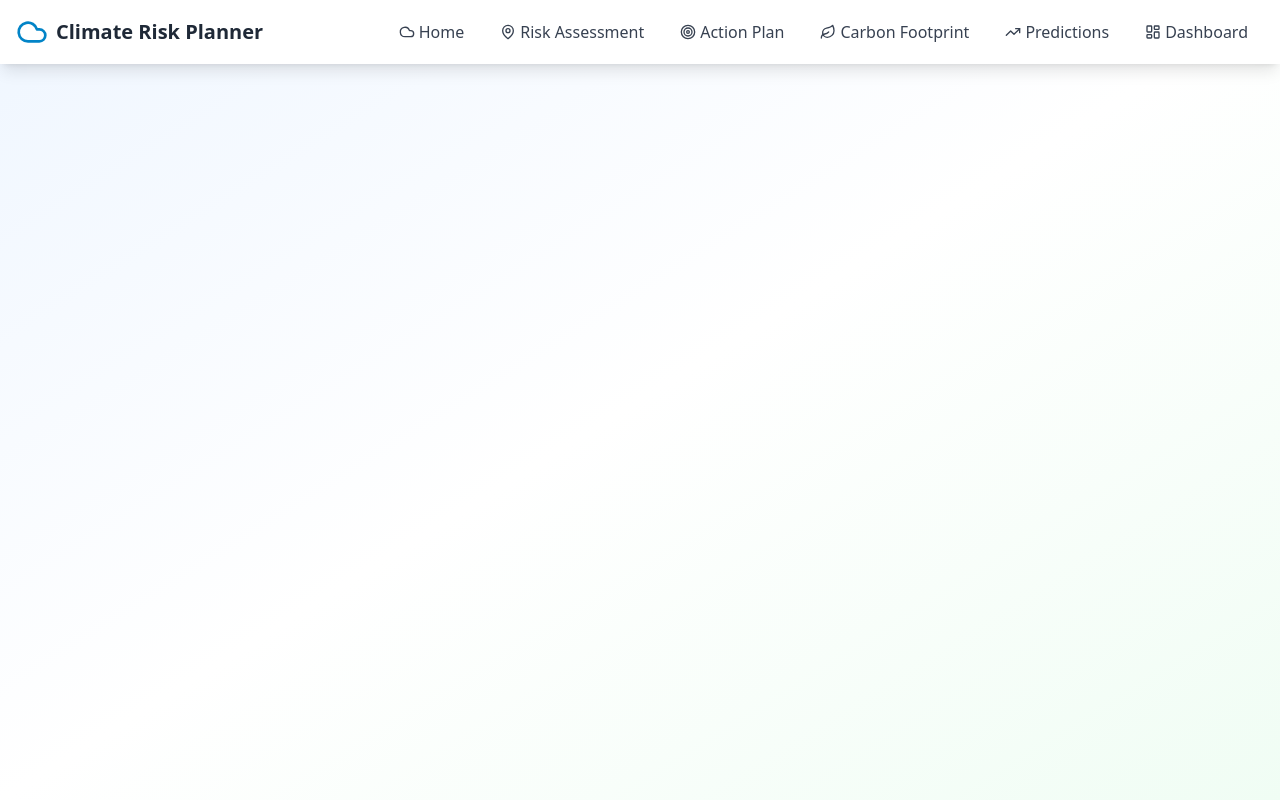
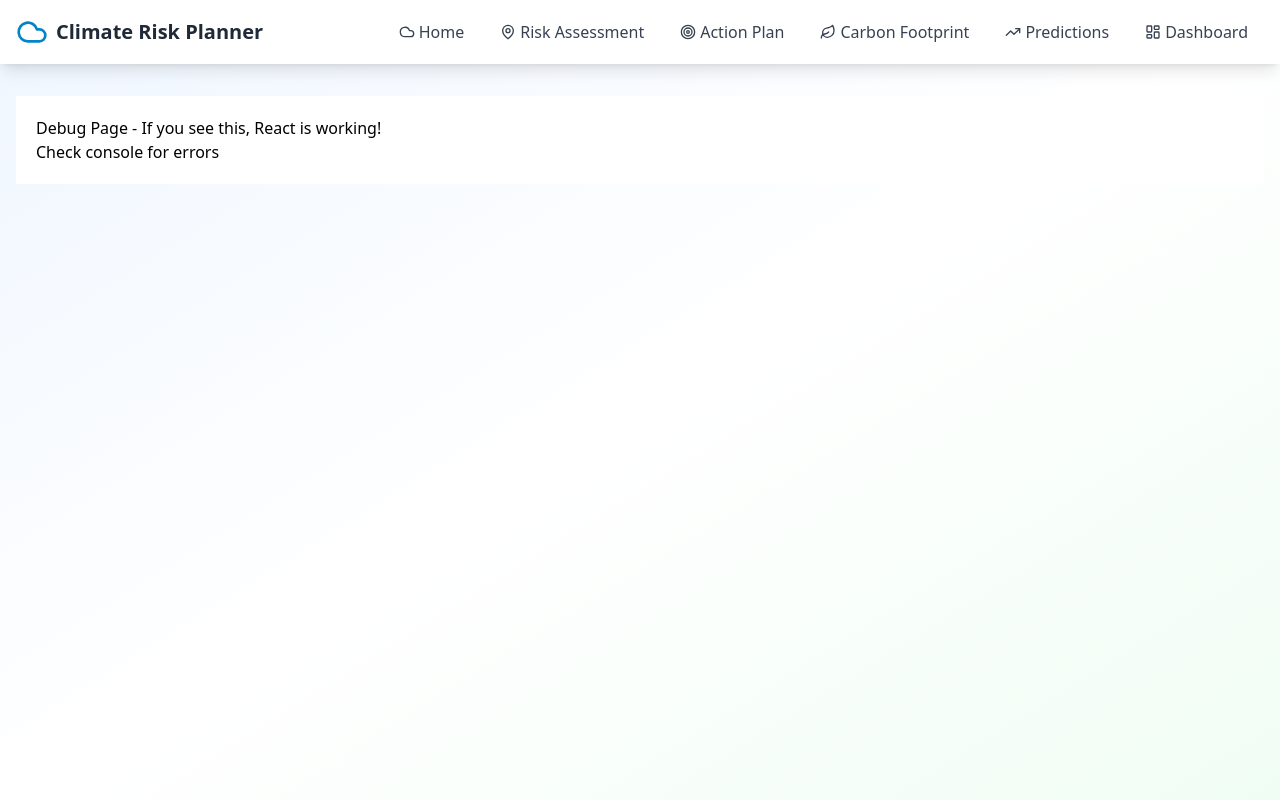
Before and after one commit to AA-maker-dev/Climate-Risk-and-Action-Planner, a React (Vite) app in the folder frontend/: page /debug in a window 1280 px wide. Built offline with nearby package versions, Linux system fonts and the light colour scheme; no server answers; the HTML template or start-up script is replaced by a standard one.

Commit message:
Add Debug page and route for troubleshooting information

```diff
--- a/frontend/src/App.tsx
+++ b/frontend/src/App.tsx
@@ -7,6 +7,7 @@ import ActionPlan from './pages/ActionPlan'
 import CarbonFootprint from './pages/CarbonFootprint'
 import Predictions from './pages/Predictions'
 import Dashboard from './pages/Dashboard'
+import Debug from './pages/Debug'
 
 function App() {
   return (
@@ -21,6 +22,7 @@ function App() {
             <Route path="/footprint" element={<CarbonFootprint />} />
             <Route path="/predictions" element={<Predictions />} />
             <Route path="/dashboard" element={<Dashboard />} />
+            <Route path="/debug" element={<Debug />} />
           </Routes>
         </main>
         <Toaster position="top-right" />
--- /dev/null
+++ b/frontend/src/pages/Debug.tsx
@@ -0,0 +1,16 @@
+import { useEffect } from 'react'
+
+export default function Debug() {
+  useEffect(() => {
+    console.log('🔍 Debug page loaded')
+    console.log('Window object:', typeof window)
+    console.log('React version check:', !!window)
+  }, [])
+
+  return (
+    <div style={{ padding: '20px', color: 'black', backgroundColor: 'white' }}>
+      <h1>Debug Page - If you see this, React is working!</h1>
+      <p>Check console for errors</p>
+    </div>
+  )
+}
```
